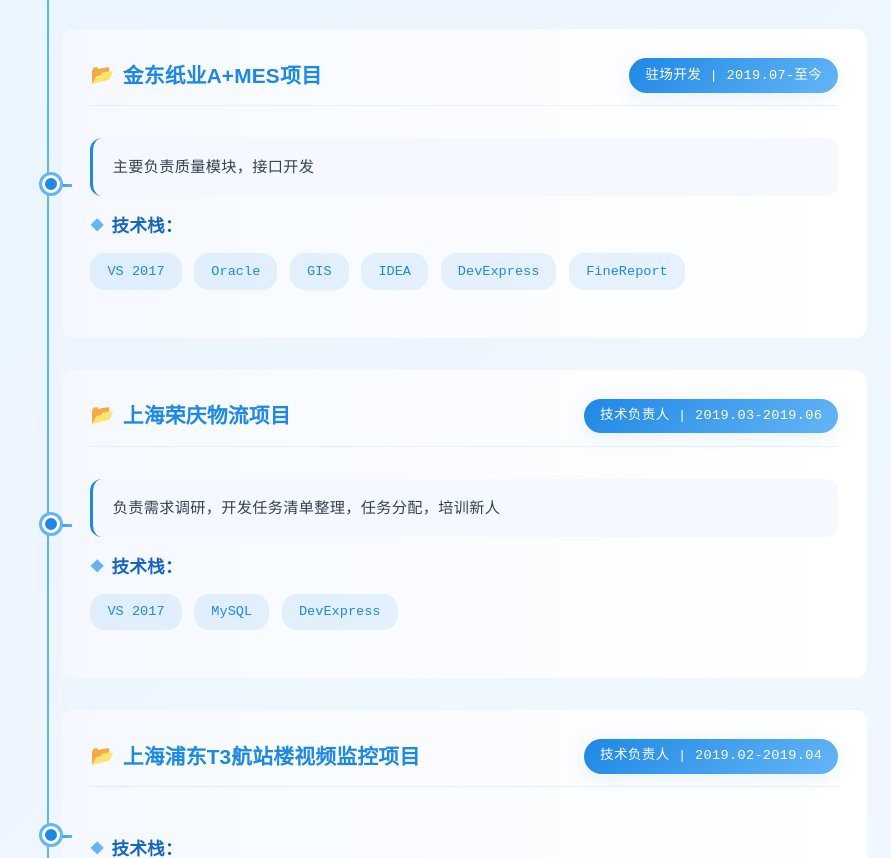
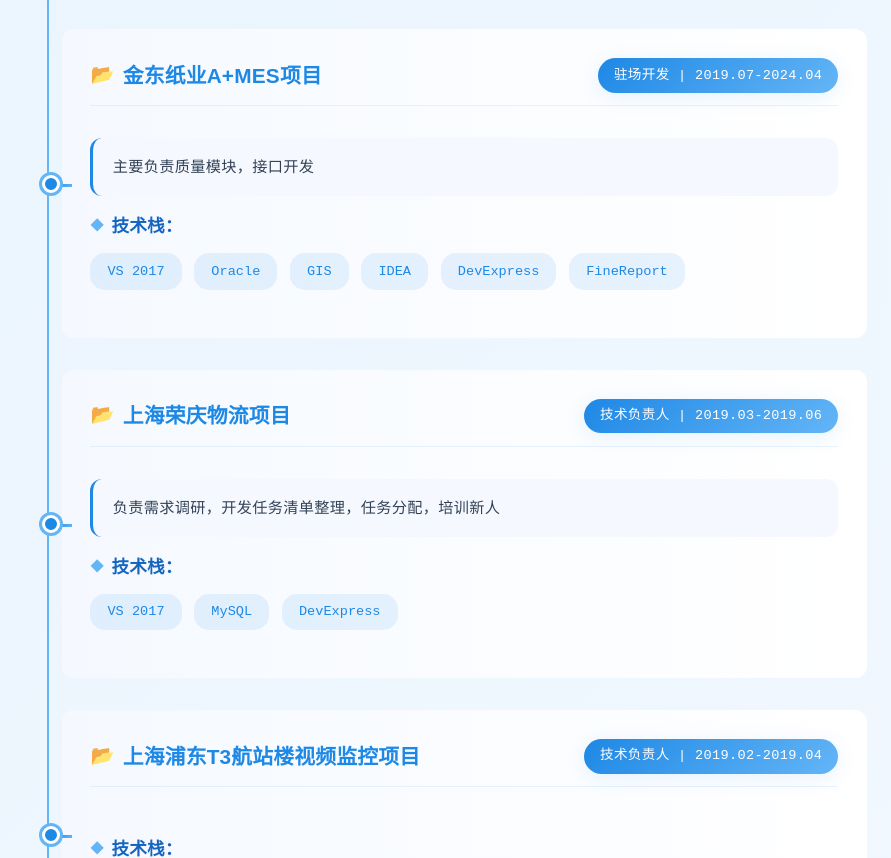
Before and after one commit to yeefyfee/asyee, a plain HTML site: page index.html in a window 1280 px wide. Shown: the part 2306-3164 px from the top of the page, without its empty margins (389-1280 px from the left). Drawn offline with nearby package versions, Linux system fonts and the light colour scheme.

Commit message:
Update index.html

```diff
--- a/index.html
+++ b/index.html
@@ -312,7 +312,7 @@
             <div class="project-item">
                 <div class="project-header">
                     <h3>金东纸业A+MES项目</h3>
-                    <span class="project-meta">驻场开发 | 2019.07-至今</span>
+                    <span class="project-meta">驻场开发 | 2019.07-2024.04</span>
                 </div>
                 <div class="project-content">
                     <p class="project-desc">主要负责质量模块，接口开发</p>
```
